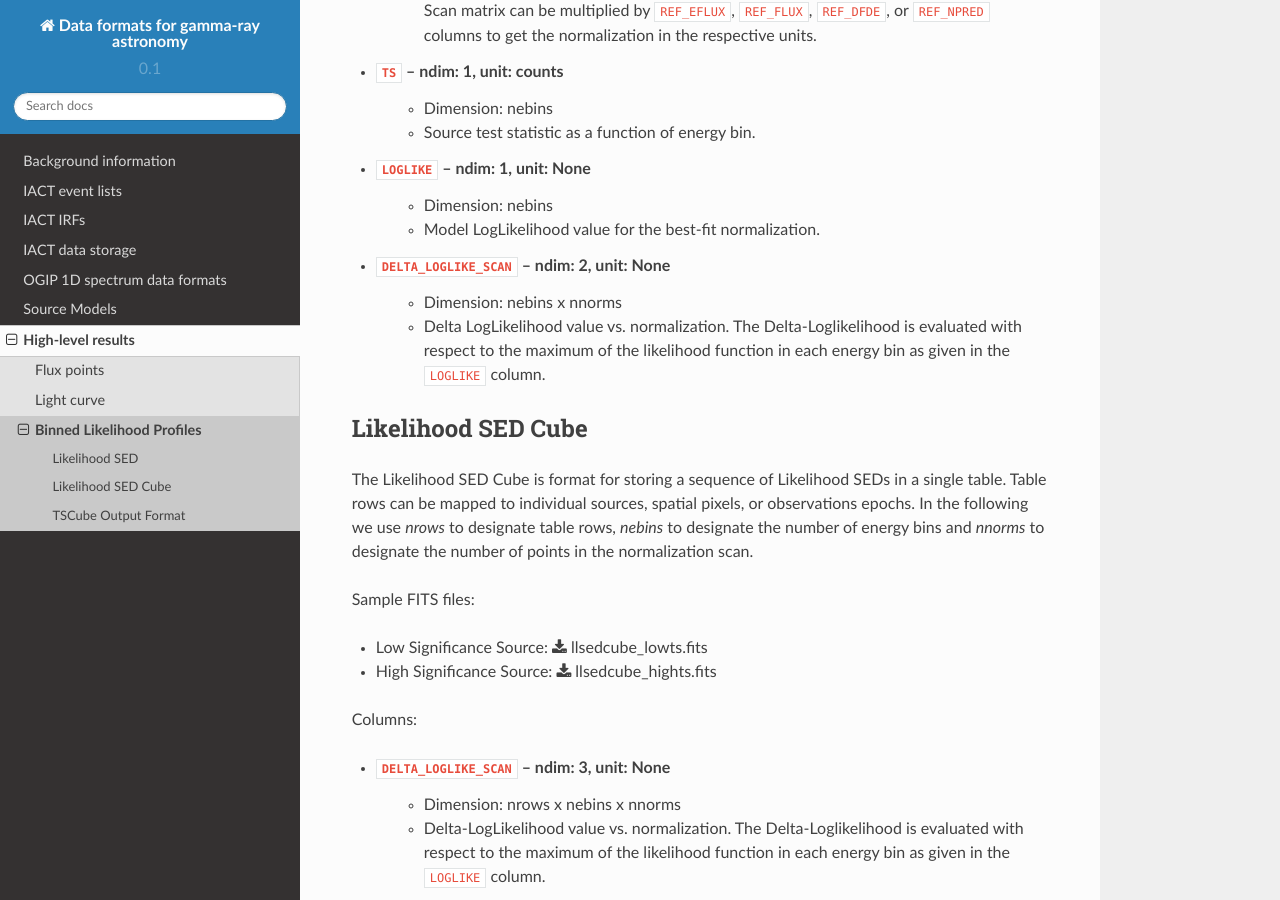
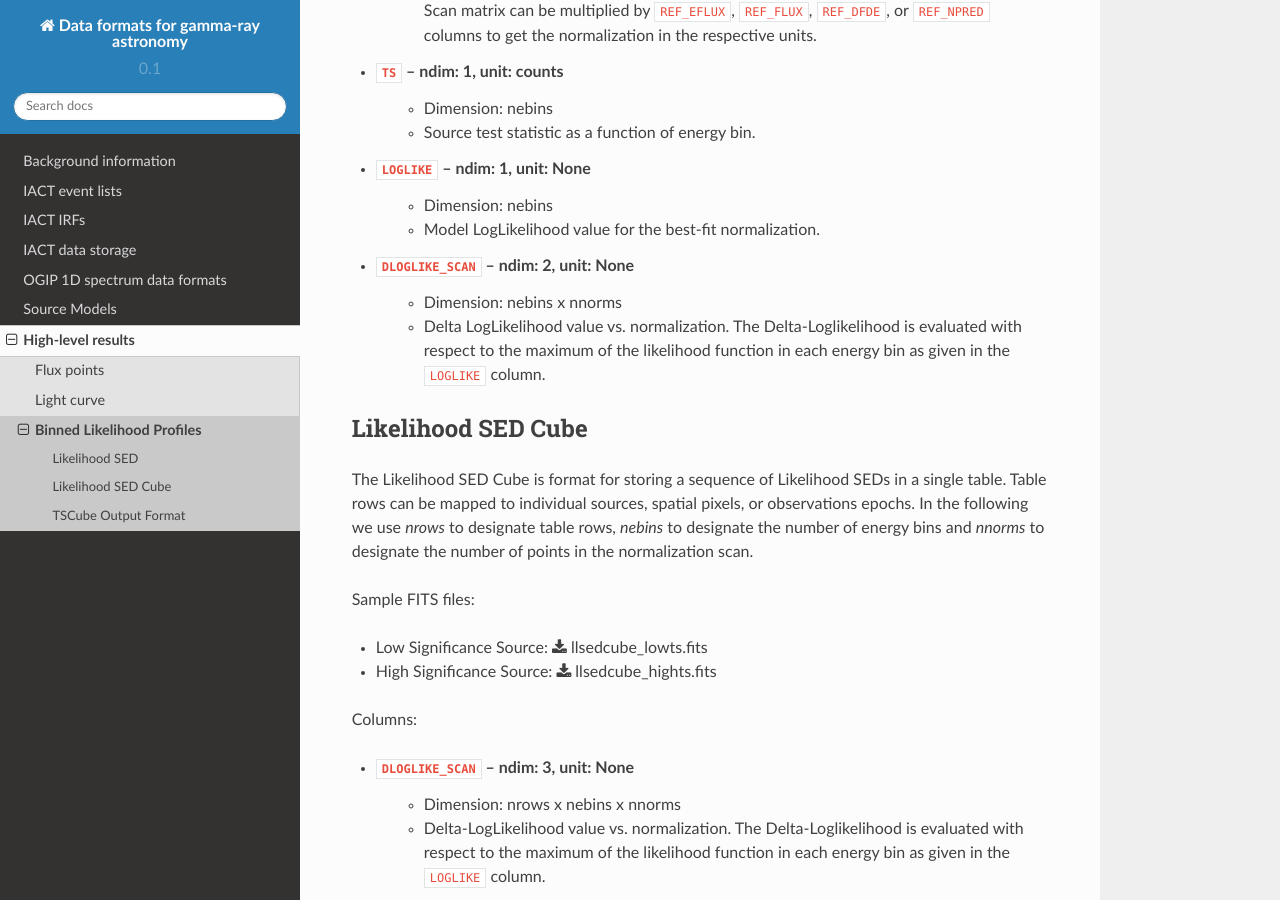
Before and after one commit to open-gamma-ray-astro/gamma-astro-data-formats, a Sphinx documentation site: the page built from source/results/binned_likelihoods/index.rst, in a window 1280 px wide and 900 px high, scrolled down 3944 px. Built offline with Sphinx 7.4.7 and the Read the Docs theme 2.0.0, drawn with Linux system fonts in a browser that asks for light colours.

Commit message:
Update sample binned likelihood files.

```diff
--- a/source/results/binned_likelihoods/index.rst
+++ b/source/results/binned_likelihoods/index.rst
@@ -188,7 +188,7 @@ Columns:
 * ``LOGLIKE`` -- ndim: 1, unit: None
     * Dimension: nebins
     * Model LogLikelihood value for the best-fit normalization.
-* ``DELTA_LOGLIKE_SCAN`` -- ndim: 2, unit: None
+* ``DLOGLIKE_SCAN`` -- ndim: 2, unit: None
     * Dimension: nebins x nnorms
     * Delta LogLikelihood value vs. normalization.  The
       Delta-Loglikelihood is evaluated with respect to the maximum of
@@ -215,7 +215,7 @@ Sample FITS files:
 
 Columns:
 
-* ``DELTA_LOGLIKE_SCAN`` -- ndim: 3, unit: None
+* ``DLOGLIKE_SCAN`` -- ndim: 3, unit: None
     * Dimension: nrows x nebins x nnorms
     * Delta-LogLikelihood value vs. normalization.  The
       Delta-Loglikelihood is evaluated with respect to the maximum of
```
Also changed, not shown: 3 other files.
